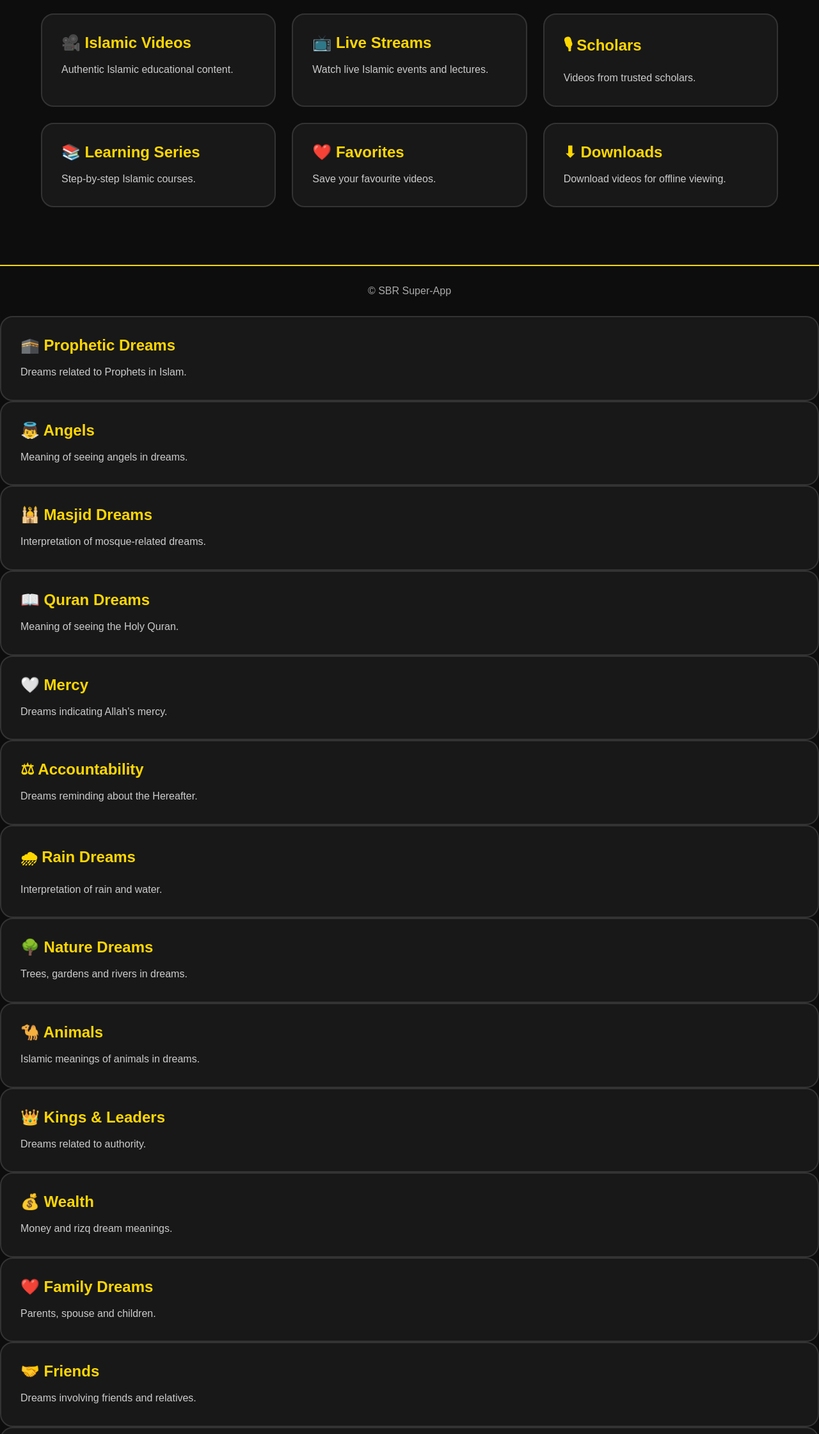
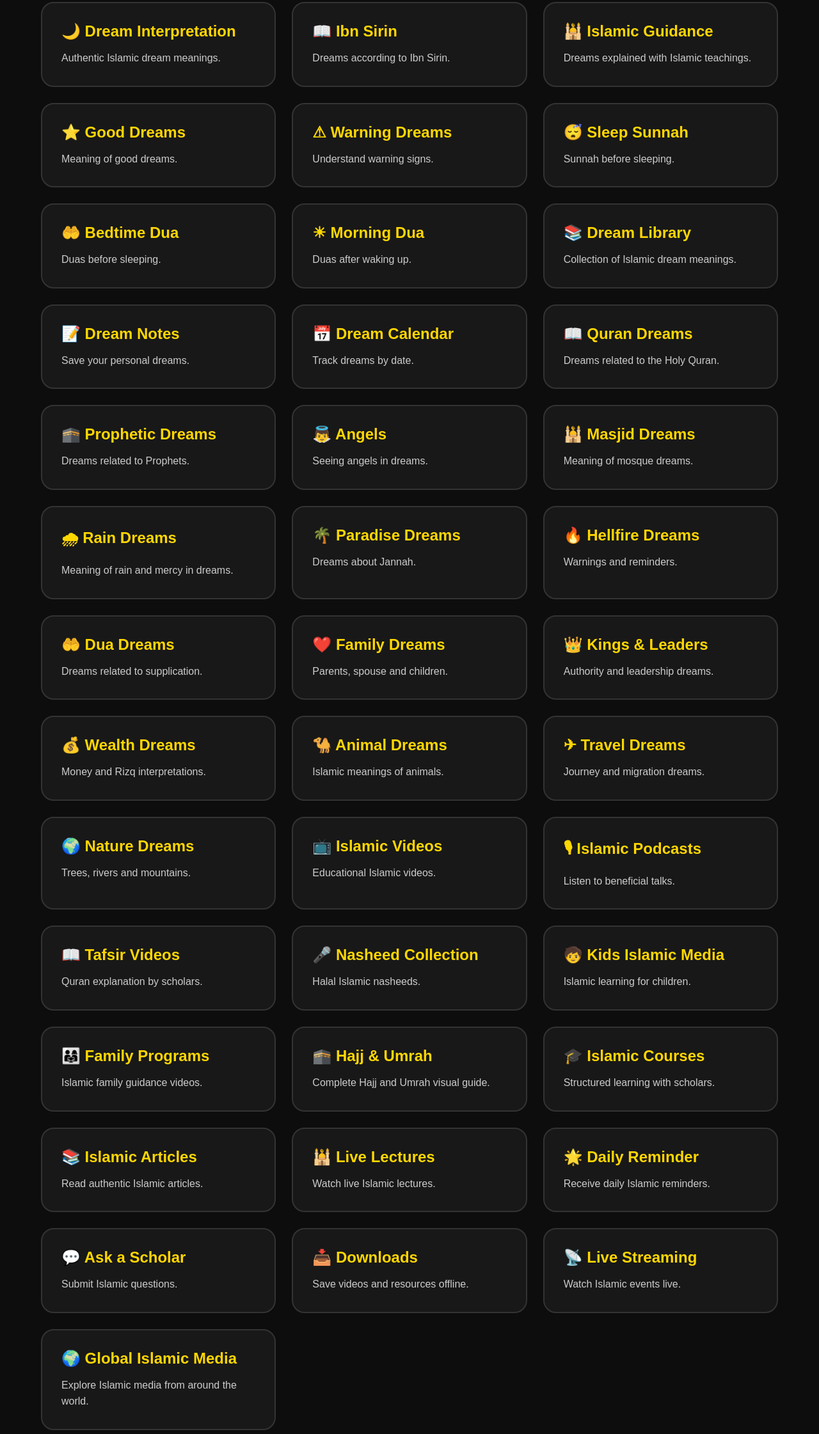
Before and after one commit to fnaaz0/Sbr0, a plain HTML site: page pages/tabeer.html in a window 1280 px wide. Shown: the part 434-2676 px from the top of the page at 64% size. Drawn offline with Linux system fonts and the light colour scheme.

Commit message:
Update tabeer.html

```diff
--- a/pages/tabeer.html
+++ b/pages/tabeer.html
@@ -1,14 +1,10 @@
-DOCTYPE html>
+<!DOCTYPE html>
 <html lang="en">
 <head>
-
 <meta charset="UTF-8">
 <meta name="viewport" content="width=device-width, initial-scale=1.0">
-
 <title>SBR Tabeer</title>
-
 <link rel="stylesheet" href="../css/style.css">
-
 </head>
 
 <body>
@@ -16,23 +12,19 @@ DOCTYPE html>
 <header class="header">
 
 <div class="logo">
-🎬 SBR Tabeer
+🌙 SBR Tabeer
 </div>
 
 <nav>
-
 <a href="../index.html">Home</a>
-
 <a href="hadith.html">Hadith</a>
-
 <a href="calligraphy.html">Calligraphy</a>
-
 <a href="rabt.html">Rabt</a>
-
 <a href="souq.html">Souq</a>
-
 <a href="aql.html">Aql</a>
-
+<a href="hunar.html">Hunar</a>
+<a href="qalam.html">Qalam</a>
+<a href="safar.html">Safar</a>
 </nav>
 
 </header>
@@ -42,15 +34,11 @@ DOCTYPE html>
 <h1>SBR Tabeer</h1>
 
 <p>
-
-Watch Islamic lectures, short videos, documentaries, educational content and inspiring stories.
-
+Islamic Dream Interpretation & Media Learning Center
 </p>
 
 <button>
-
-Explore Videos
-
+Explore
 </button>
 
 </section>
@@ -58,99 +46,97 @@ Explore Videos
 <section class="modules">
 
 <div class="card">
-<h2>🎥 Islamic Videos</h2>
-<p>Authentic Islamic educational content.</p>
+<h2>🌙 Dream Interpretation</h2>
+<p>Authentic Islamic dream meanings.</p>
 </div>
 
 <div class="card">
-<h2>📺 Live Streams</h2>
-<p>Watch live Islamic events and lectures.</p>
+<h2>📖 Ibn Sirin</h2>
+<p>Dreams according to Ibn Sirin.</p>
 </div>
 
 <div class="card">
-<h2>🎙 Scholars</h2>
-<p>Videos from trusted scholars.</p>
+<h2>🕌 Islamic Guidance</h2>
+<p>Dreams explained with Islamic teachings.</p>
 </div>
 
 <div class="card">
-<h2>📚 Learning Series</h2>
-<p>Step-by-step Islamic courses.</p>
+<h2>⭐ Good Dreams</h2>
+<p>Meaning of good dreams.</p>
 </div>
 
 <div class="card">
-<h2>❤️ Favorites</h2>
-<p>Save your favourite videos.</p>
+<h2>⚠ Warning Dreams</h2>
+<p>Understand warning signs.</p>
 </div>
 
 <div class="card">
-<h2>⬇ Downloads</h2>
-<p>Download videos for offline viewing.</p>
+<h2>😴 Sleep Sunnah</h2>
+<p>Sunnah before sleeping.</p>
 </div>
 
-</section>
+<div class="card">
+<h2>🤲 Bedtime Dua</h2>
+<p>Duas before sleeping.</p>
+</div>
 
-<footer>
+<div class="card">
+<h2>☀ Morning Dua</h2>
+<p>Duas after waking up.</p>
+</div>
 
-<p>© SBR Super-App</p>
+<div class="card">
+<h2>📚 Dream Library</h2>
+<p>Collection of Islamic dream meanings.</p>
+</div>
 
-</footer>
+<div class="card">
+<h2>📝 Dream Notes</h2>
+<p>Save your personal dreams.</p>
+</div>
 
-<script src="../js/app.js"></script>
+<div class="card">
+<h2>📅 Dream Calendar</h2>
+<p>Track dreams by date.</p>
+</div>
 
-</body>
+<div class="card">
+<h2>📖 Quran Dreams</h2>
+<p>Dreams related to the Holy Quran.</p>
+</div>
+
 <div class="card">
 <h2>🕋 Prophetic Dreams</h2>
-<p>Dreams related to Prophets in Islam.</p>
+<p>Dreams related to Prophets.</p>
 </div>
 
 <div class="card">
 <h2>👼 Angels</h2>
-<p>Meaning of seeing angels in dreams.</p>
+<p>Seeing angels in dreams.</p>
 </div>
 
 <div class="card">
 <h2>🕌 Masjid Dreams</h2>
-<p>Interpretation of mosque-related dreams.</p>
+<p>Meaning of mosque dreams.</p>
+</div>
+<div class="card">
+<h2>🌧 Rain Dreams</h2>
+<p>Meaning of rain and mercy in dreams.</p>
 </div>
 
 <div class="card">
-<h2>📖 Quran Dreams</h2>
-<p>Meaning of seeing the Holy Quran.</p>
+<h2>🌴 Paradise Dreams</h2>
+<p>Dreams about Jannah.</p>
 </div>
 
 <div class="card">
-<h2>🤍 Mercy</h2>
-<p>Dreams indicating Allah's mercy.</p>
+<h2>🔥 Hellfire Dreams</h2>
+<p>Warnings and reminders.</p>
 </div>
 
 <div class="card">
-<h2>⚖ Accountability</h2>
-<p>Dreams reminding about the Hereafter.</p>
-</div>
-
-<div class="card">
-<h2>🌧 Rain Dreams</h2>
-<p>Interpretation of rain and water.</p>
-</div>
-
-<div class="card">
-<h2>🌳 Nature Dreams</h2>
-<p>Trees, gardens and rivers in dreams.</p>
-</div>
-
-<div class="card">
-<h2>🐪 Animals</h2>
-<p>Islamic meanings of animals in dreams.</p>
-</div>
-
-<div class="card">
-<h2>👑 Kings & Leaders</h2>
-<p>Dreams related to authority.</p>
-</div>
-
-<div class="card">
-<h2>💰 Wealth</h2>
-<p>Money and rizq dream meanings.</p>
+<h2>🤲 Dua Dreams</h2>
+<p>Dreams related to supplication.</p>
 </div>
 
 <div class="card">
@@ -159,18 +145,102 @@ Explore Videos
 </div>
 
 <div class="card">
-<h2>🤝 Friends</h2>
-<p>Dreams involving friends and relatives.</p>
+<h2>👑 Kings & Leaders</h2>
+<p>Authority and leadership dreams.</p>
+</div>
+
+<div class="card">
+<h2>💰 Wealth Dreams</h2>
+<p>Money and Rizq interpretations.</p>
+</div>
+
+<div class="card">
+<h2>🐪 Animal Dreams</h2>
+<p>Islamic meanings of animals.</p>
 </div>
 
 <div class="card">
 <h2>✈ Travel Dreams</h2>
-<p>Journey and migration interpretations.</p>
+<p>Journey and migration dreams.</p>
 </div>
 
 <div class="card">
-<h2>🌅 Future Signs</h2>
-<p>Possible indications for the future.</p>
+<h2>🌍 Nature Dreams</h2>
+<p>Trees, rivers and mountains.</p>
+</div>
+
+<div class="card">
+<h2>📺 Islamic Videos</h2>
+<p>Educational Islamic videos.</p>
+</div>
+
+<div class="card">
+<h2>🎙 Islamic Podcasts</h2>
+<p>Listen to beneficial talks.</p>
+</div>
+
+<div class="card">
+<h2>📖 Tafsir Videos</h2>
+<p>Quran explanation by scholars.</p>
+</div>
+
+<div class="card">
+<h2>🎤 Nasheed Collection</h2>
+<p>Halal Islamic nasheeds.</p>
+</div>
+
+<div class="card">
+<h2>🧒 Kids Islamic Media</h2>
+<p>Islamic learning for children.</p>
+</div>
+<div class="card">
+<h2>👨‍👩‍👧 Family Programs</h2>
+<p>Islamic family guidance videos.</p>
+</div>
+
+<div class="card">
+<h2>🕋 Hajj & Umrah</h2>
+<p>Complete Hajj and Umrah visual guide.</p>
+</div>
+
+<div class="card">
+<h2>🎓 Islamic Courses</h2>
+<p>Structured learning with scholars.</p>
+</div>
+
+<div class="card">
+<h2>📚 Islamic Articles</h2>
+<p>Read authentic Islamic articles.</p>
+</div>
+
+<div class="card">
+<h2>🕌 Live Lectures</h2>
+<p>Watch live Islamic lectures.</p>
+</div>
+
+<div class="card">
+<h2>🌟 Daily Reminder</h2>
+<p>Receive daily Islamic reminders.</p>
+</div>
+
+<div class="card">
+<h2>💬 Ask a Scholar</h2>
+<p>Submit Islamic questions.</p>
+</div>
+
+<div class="card">
+<h2>📥 Downloads</h2>
+<p>Save videos and resources offline.</p>
+</div>
+
+<div class="card">
+<h2>📡 Live Streaming</h2>
+<p>Watch Islamic events live.</p>
+</div>
+
+<div class="card">
+<h2>🌍 Global Islamic Media</h2>
+<p>Explore Islamic media from around the world.</p>
 </div>
 
 </section>
```
